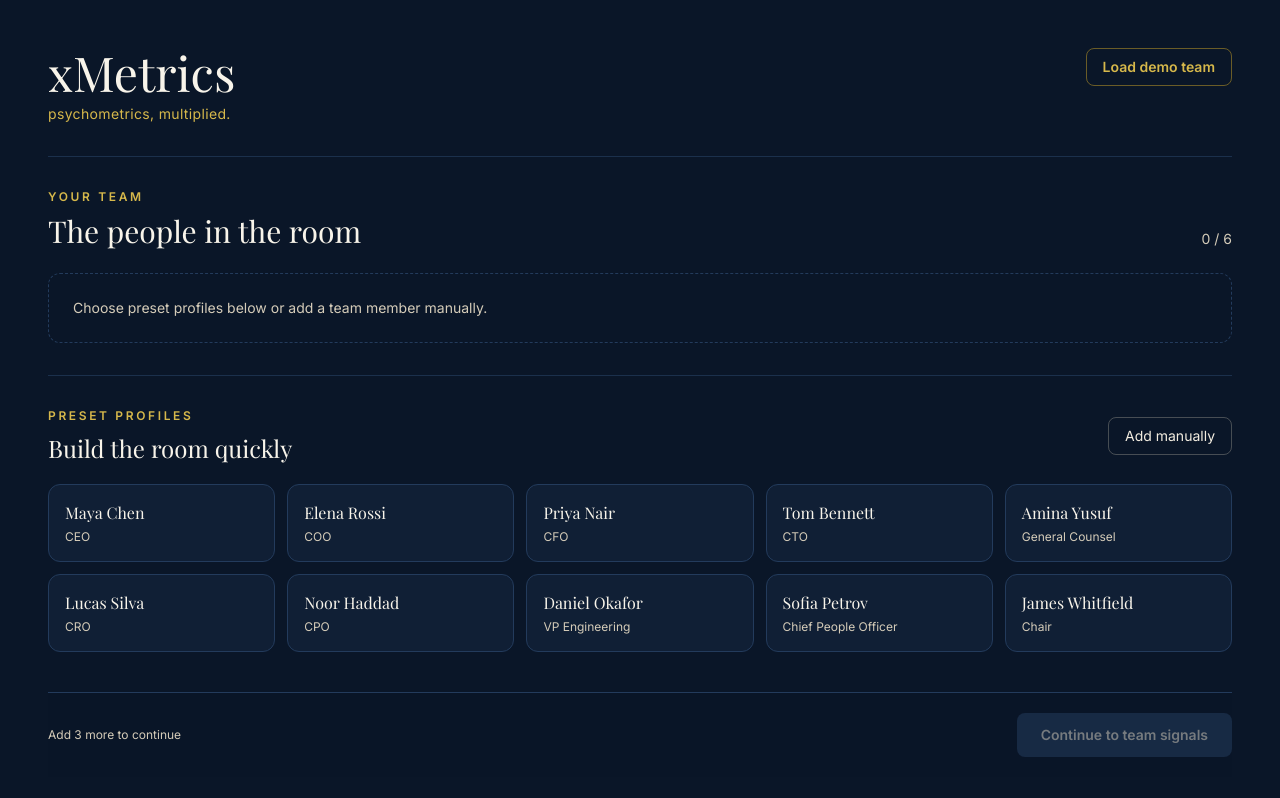
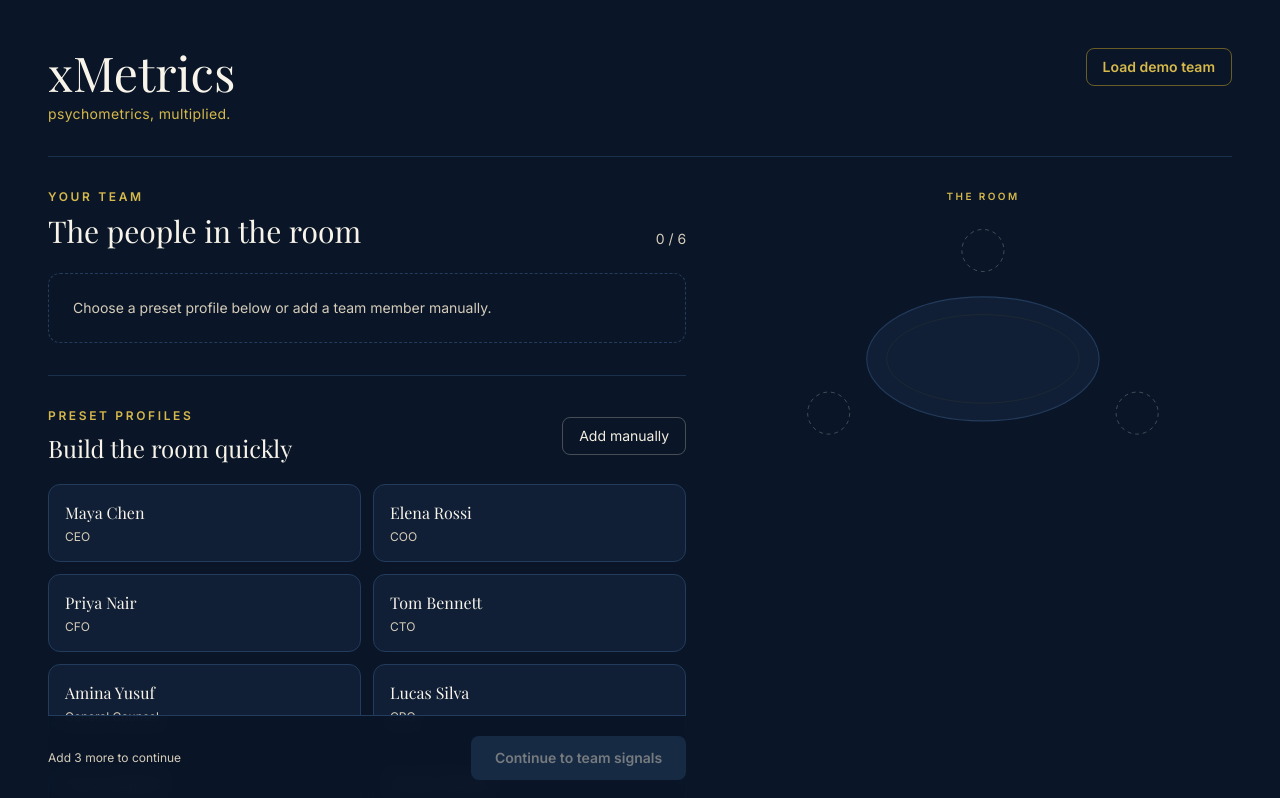
Before and after one commit to asafrubin00/xMetrics, a Next.js app: page / in a window 1280 px wide. Shown: the top 798 px of the page. Built offline with nearby package versions, Linux system fonts and the light colour scheme; a web font is replaced by a local one.

Commit message:
step 5.7.3: integrate Room into team builder

```diff
--- a/app/page.tsx
+++ b/app/page.tsx
@@ -2,6 +2,7 @@
 
 import Link from "next/link";
 import { useMemo, useState } from "react";
+import { Room } from "@/components/room";
 import { useSession } from "@/components/session-provider";
 import { DEMO_TEAM, PERSONAS } from "@/lib/personas.config";
 import { TRAITS } from "@/lib/traits.config";
@@ -85,15 +86,97 @@ export default function TeamBuilder() {
         <button onClick={() => setMembers(DEMO_TEAM.map((id) => PERSONAS.find((persona) => persona.id === id)!))} className="rounded-lg border border-gold-500/50 px-3 py-2 text-xs font-semibold text-gold-400 hover:bg-gold-500/10 sm:px-4 sm:text-sm">Load demo team</button>
       </header>
 
-      <section className="py-8"><div className="flex flex-col items-start gap-2 sm:flex-row sm:items-end sm:justify-between"><div><p className="text-xs font-semibold uppercase tracking-[0.22em] text-gold-400">Your team</p><h2 className="mt-2 font-display text-3xl text-cream-50">The people in the room</h2></div><span className="text-sm text-cream-300">{session.members.length} / 6</span></div>
-        {session.members.length === 0 ? <p className="mt-6 rounded-xl border border-dashed border-navy-700 p-6 text-sm text-cream-300">Choose preset profiles below or add a team member manually.</p> : <div className="mt-6 grid gap-3 md:grid-cols-2 xl:grid-cols-3">{session.members.map((member) => <article key={member.id} className="rounded-xl border border-navy-700 bg-navy-900 p-5"><div className="flex justify-between gap-3"><div><h3 className="font-display text-xl text-cream-50">{member.displayName}</h3><p className="mt-1 text-xs uppercase tracking-wider text-gold-400">{member.role}</p></div><div className="flex gap-2 text-xs"><button onClick={() => { setEditingId(member.id); setShowManualForm(false); }} className="text-cream-300 hover:text-cream-50">Edit</button><button onClick={() => setMembers(session.members.filter((current) => current.id !== member.id))} className="text-cream-300 hover:text-cream-50">Remove</button></div></div><ul className="mt-4 space-y-1 text-sm text-cream-300">{traitSummary(member).map((summary) => <li key={summary}>— {summary}</li>)}</ul></article>)}</div>}
-      </section>
+      <div className="grid gap-8 lg:grid-cols-[minmax(0,1fr)_minmax(390px,0.78fr)] lg:gap-12">
+        <div className="order-2 min-w-0 lg:order-1">
+          <section className="py-8">
+            <div className="flex flex-col items-start gap-2 sm:flex-row sm:items-end sm:justify-between">
+              <div>
+                <p className="text-xs font-semibold uppercase tracking-[0.22em] text-gold-400">Your team</p>
+                <h2 className="mt-2 font-display text-3xl text-cream-50">The people in the room</h2>
+              </div>
+              <span className="text-sm text-cream-300">{session.members.length} / 6</span>
+            </div>
+            {session.members.length === 0 ? (
+              <p className="mt-6 rounded-xl border border-dashed border-navy-700 p-6 text-sm text-cream-300">
+                Choose a preset profile below or add a team member manually.
+              </p>
+            ) : (
+              <div className="mt-6 grid gap-3 sm:grid-cols-2">
+                {session.members.map((member) => (
+                  <article key={member.id} className="rounded-xl border border-navy-700 bg-navy-900 p-5">
+                    <div className="flex justify-between gap-3">
+                      <div>
+                        <h3 className="font-display text-xl text-cream-50">{member.displayName}</h3>
+                        <p className="mt-1 text-xs uppercase tracking-wider text-gold-400">{member.role}</p>
+                      </div>
+                      <div className="flex gap-2 text-xs">
+                        <button onClick={() => { setEditingId(member.id); setShowManualForm(false); }} className="text-cream-300 hover:text-cream-50">Edit</button>
+                        <button onClick={() => setMembers(session.members.filter((current) => current.id !== member.id))} className="text-cream-300 hover:text-cream-50">Remove</button>
+                      </div>
+                    </div>
+                    <ul className="mt-4 space-y-1 text-sm text-cream-300">
+                      {traitSummary(member).map((summary) => <li key={summary}>— {summary}</li>)}
+                    </ul>
+                  </article>
+                ))}
+              </div>
+            )}
+          </section>
 
-      {(showManualForm || editingMember) && <section className="mb-10"><MemberForm key={editingMember?.id ?? "new"} member={editingMember} onCancel={() => { setEditingId(null); setShowManualForm(false); }} onSave={saveMember} /></section>}
+          {(showManualForm || editingMember) && (
+            <section className="mb-10">
+              <MemberForm
+                key={editingMember?.id ?? "new"}
+                member={editingMember}
+                onCancel={() => { setEditingId(null); setShowManualForm(false); }}
+                onSave={saveMember}
+              />
+            </section>
+          )}
 
-      {!showManualForm && !editingMember && <section className="border-t border-navy-700/70 pt-8"><div className="flex flex-wrap items-center justify-between gap-4"><div><p className="text-xs font-semibold uppercase tracking-[0.22em] text-gold-400">Preset profiles</p><h2 className="mt-2 font-display text-2xl text-cream-50">Build the room quickly</h2></div><button disabled={session.members.length >= 6} onClick={() => setShowManualForm(true)} className="rounded-lg border border-cream-300/30 px-4 py-2 text-sm text-cream-100 hover:border-gold-500 disabled:opacity-40">Add manually</button></div><div className="mt-5 grid grid-cols-2 gap-3 md:grid-cols-3 lg:grid-cols-5">{PERSONAS.map((persona) => { const disabled = selectedIds.has(persona.id) || session.members.length >= 6; return <button key={persona.id} disabled={disabled} onClick={() => setMembers([...session.members, persona])} className="rounded-xl border border-navy-700 bg-navy-900 p-4 text-left transition hover:-translate-y-0.5 hover:border-gold-500/60 disabled:cursor-not-allowed disabled:opacity-35"><span className="block font-display text-base text-cream-50">{persona.displayName}</span><span className="mt-1 block text-xs text-cream-300">{persona.role}</span></button>; })}</div></section>}
+          {!showManualForm && !editingMember && (
+            <section className="border-t border-navy-700/70 pt-8">
+              <div className="flex flex-wrap items-center justify-between gap-4">
+                <div>
+                  <p className="text-xs font-semibold uppercase tracking-[0.22em] text-gold-400">Preset profiles</p>
+                  <h2 className="mt-2 font-display text-2xl text-cream-50">Build the room quickly</h2>
+                </div>
+                <button disabled={session.members.length >= 6} onClick={() => setShowManualForm(true)} className="rounded-lg border border-cream-300/30 px-4 py-2 text-sm text-cream-100 hover:border-gold-500 disabled:opacity-40">Add manually</button>
+              </div>
+              <div className="mt-5 grid grid-cols-2 gap-3 2xl:grid-cols-3">
+                {PERSONAS.map((persona) => {
+                  const disabled = selectedIds.has(persona.id) || session.members.length >= 6;
+                  return (
+                    <button key={persona.id} disabled={disabled} onClick={() => setMembers([...session.members, persona])} className="rounded-xl border border-navy-700 bg-navy-900 p-4 text-left transition hover:-translate-y-0.5 hover:border-gold-500/60 disabled:cursor-not-allowed disabled:opacity-35">
+                      <span className="block font-display text-base text-cream-50">{persona.displayName}</span>
+                      <span className="mt-1 block text-xs text-cream-300">{persona.role}</span>
+                    </button>
+                  );
+                })}
+              </div>
+            </section>
+          )}
 
-      <div className="mt-10 flex flex-col items-stretch gap-4 border-t border-navy-700 bg-navy-950/95 py-5 backdrop-blur sm:sticky sm:bottom-0 sm:flex-row sm:items-center sm:justify-between"><p className="text-xs text-cream-300">Add {Math.max(0, 3 - session.members.length)} more to continue</p><Link aria-disabled={session.members.length < 3} tabIndex={session.members.length < 3 ? -1 : undefined} href={session.members.length >= 3 ? "/signals" : "#"} className={`rounded-lg px-6 py-3 text-center text-sm font-semibold ${session.members.length >= 3 ? "bg-gold-500 text-navy-950 hover:bg-gold-400" : "cursor-not-allowed bg-navy-800 text-cream-300/50"}`}>Continue to team signals</Link></div>
+          <div className="mt-10 flex flex-col items-stretch gap-4 border-t border-navy-700 bg-navy-950/95 py-5 backdrop-blur sm:sticky sm:bottom-0 sm:flex-row sm:items-center sm:justify-between">
+            <p className="text-xs text-cream-300">Add {Math.max(0, 3 - session.members.length)} more to continue</p>
+            <Link aria-disabled={session.members.length < 3} tabIndex={session.members.length < 3 ? -1 : undefined} href={session.members.length >= 3 ? "/signals" : "#"} className={`rounded-lg px-6 py-3 text-center text-sm font-semibold ${session.members.length >= 3 ? "bg-gold-500 text-navy-950 hover:bg-gold-400" : "cursor-not-allowed bg-navy-800 text-cream-300/50"}`}>Continue to team signals</Link>
+          </div>
+        </div>
+
+        <aside className="order-1 pt-8 lg:order-2">
+          <div className="lg:sticky lg:top-8">
+            <p className="text-center text-[10px] font-semibold uppercase tracking-[0.24em] text-gold-400">The room</p>
+            <Room
+              members={session.members}
+              emptySeatCount={Math.min(3, 6 - session.members.length)}
+              onSeatClick={(memberId) => {
+                setEditingId(memberId);
+                setShowManualForm(false);
+              }}
+            />
+          </div>
+        </aside>
+      </div>
     </main>
   );
 }
--- a/components/room.tsx
+++ b/components/room.tsx
@@ -194,7 +194,7 @@ export function Room({
               dominantBaseline="central"
               fill="#F8F4EA"
               fontFamily="var(--font-playfair-display), serif"
-              fontSize="22"
+              fontSize="28"
             >
               {initials(member.displayName)}
             </text>
@@ -203,7 +203,7 @@ export function Room({
               textAnchor="middle"
               fill={isHighlighted ? "#F8F4EA" : "#D5CCB9"}
               fontFamily="var(--font-inter), sans-serif"
-              fontSize="15"
+              fontSize="20"
               className="hidden sm:block"
             >
               {member.displayName}
@@ -213,7 +213,7 @@ export function Room({
               textAnchor="middle"
               fill={isHighlighted ? "#F8F4EA" : "#D5CCB9"}
               fontFamily="var(--font-inter), sans-serif"
-              fontSize="17"
+              fontSize="25"
               className="sm:hidden"
             >
               {firstName(member.displayName)}
@@ -223,7 +223,7 @@ export function Room({
               textAnchor="middle"
               fill="#C9A227"
               fontFamily="var(--font-inter), sans-serif"
-              fontSize="10"
+              fontSize="12"
               letterSpacing="1.4"
               className="hidden uppercase sm:block"
             >
```
